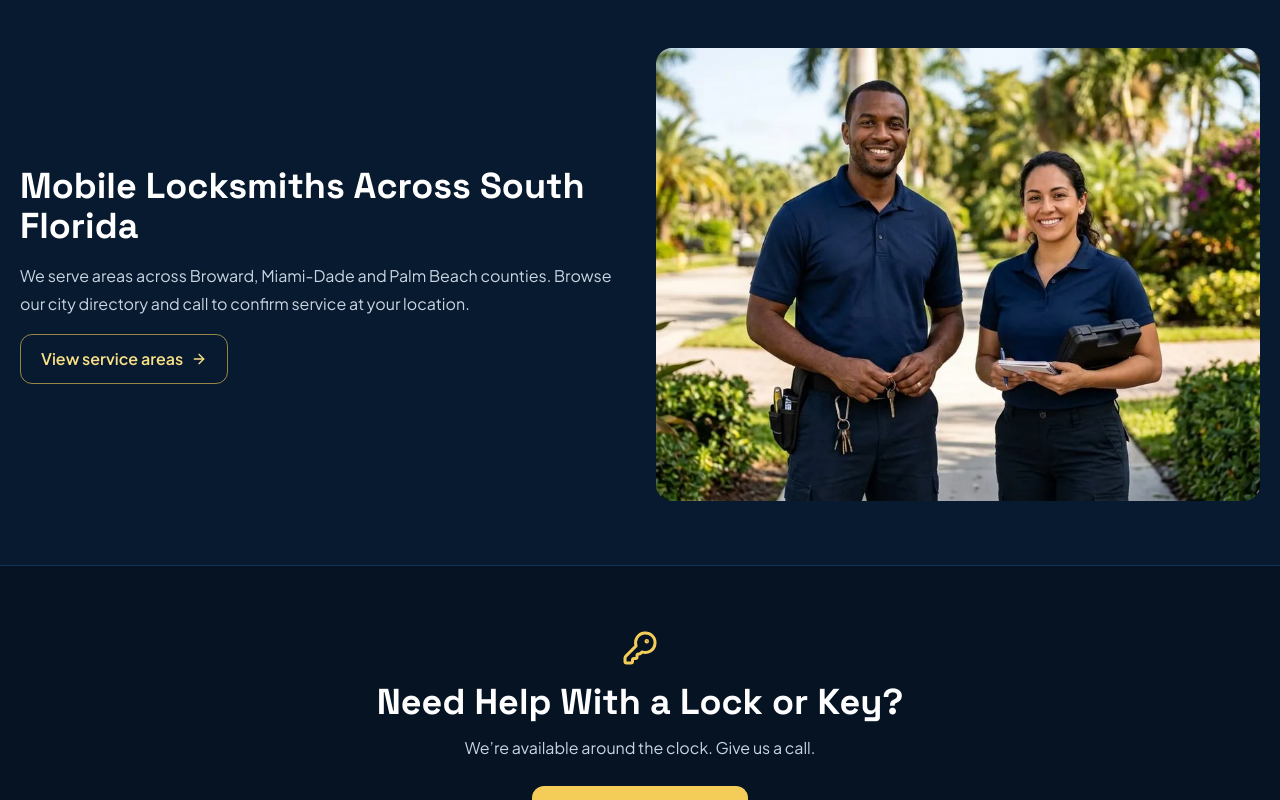
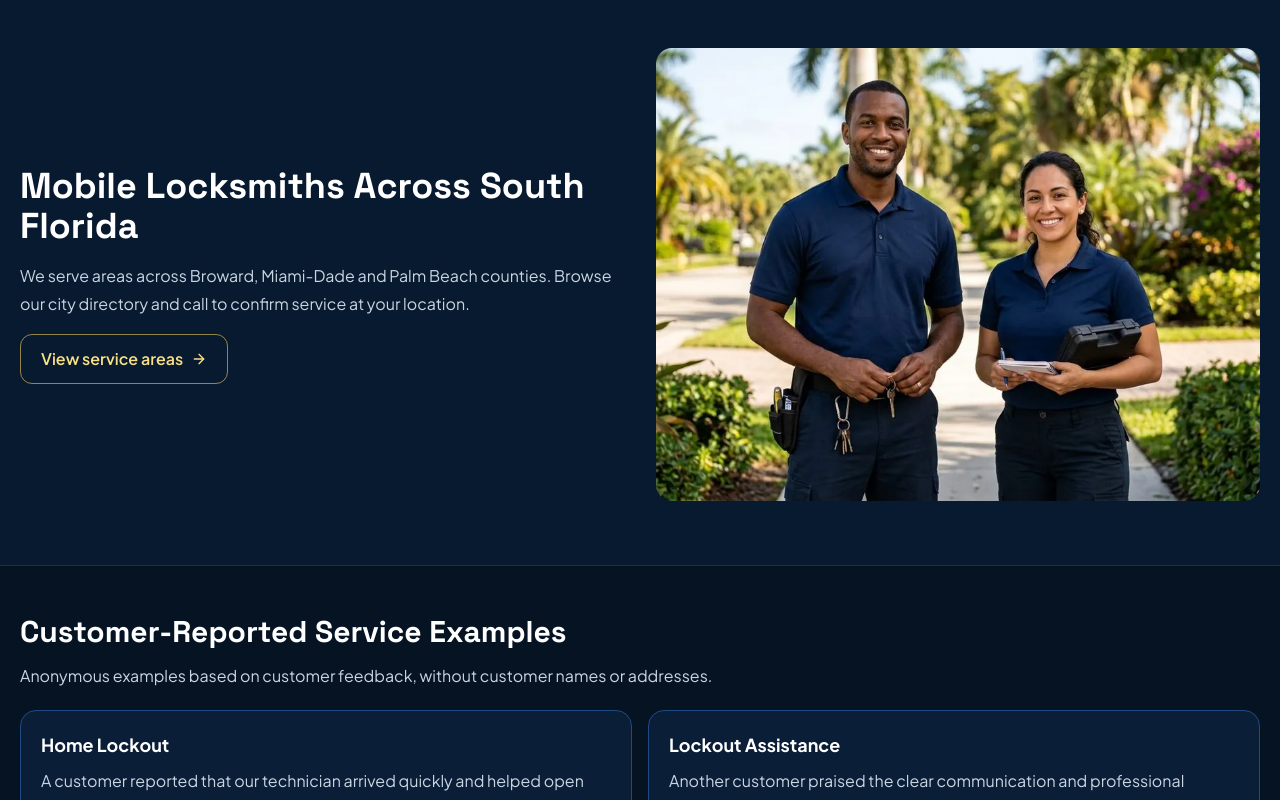
Before and after one commit to ybenterprise305/PLT, a React (Vite) app: page / in a window 1280 px wide. Shown: the part 2000-2800 px from the top of the page. Built offline with nearby package versions, Linux system fonts and the light colour scheme; no server answers.

Commit message:
Content: add anonymous review-supported completed service examples

```diff
--- a/src/pages/HomePage.tsx
+++ b/src/pages/HomePage.tsx
@@ -128,6 +128,23 @@ export function HomePage({ onNavigate: _onNavigate }: HomePageProps) {
         </div>
       </section>
 
+      <section className="mx-auto max-w-7xl px-5 py-10 sm:py-12">
+        <div className="max-w-3xl">
+          <h2 className="mb-3 font-heading text-2xl font-bold sm:text-3xl">{isSpanish ? 'Experiencias compartidas por clientes' : 'Customer-Reported Service Examples'}</h2>
+          <p className="mb-5 text-base leading-7 text-slate-300">{isSpanish ? 'Algunos ejemplos anónimos basados en comentarios de clientes; no se muestran direcciones ni datos personales.' : 'Anonymous examples based on customer feedback, without customer names or addresses.'}</p>
+        </div>
+        <div className="grid gap-4 md:grid-cols-2">
+          <article className="rounded-2xl border border-slate-700 bg-slate-900 p-5">
+            <h3 className="mb-2 text-lg font-bold">{isSpanish ? 'Apertura de vivienda' : 'Home Lockout'}</h3>
+            <p className="text-base leading-7 text-slate-300">{isSpanish ? 'Una persona compartió que nuestro técnico llegó pronto y ayudó a abrir la puerta de su casa en pocos minutos.' : 'A customer reported that our technician arrived quickly and helped open their house within minutes.'}</p>
+          </article>
+          <article className="rounded-2xl border border-slate-700 bg-slate-900 p-5">
+            <h3 className="mb-2 text-lg font-bold">{isSpanish ? 'Asistencia para abrir una cerradura' : 'Lockout Assistance'}</h3>
+            <p className="text-base leading-7 text-slate-300">{isSpanish ? 'Otra persona destacó la buena comunicación y el trato profesional al recibir ayuda para abrir una cerradura.' : 'Another customer praised the clear communication and professional service they received during an unlocking job.'}</p>
+          </article>
+        </div>
+      </section>
+
       <section className="mx-auto max-w-4xl px-5 py-12 text-center sm:py-16">
         <KeyRound className="mx-auto mb-4 h-9 w-9 text-amber-400" aria-hidden="true" />
         <h2 className="mb-3 font-heading text-2xl font-bold sm:text-4xl">{isSpanish ? '¿Necesita ayuda con una cerradura o una llave?' : 'Need Help With a Lock or Key?'}</h2>
```
